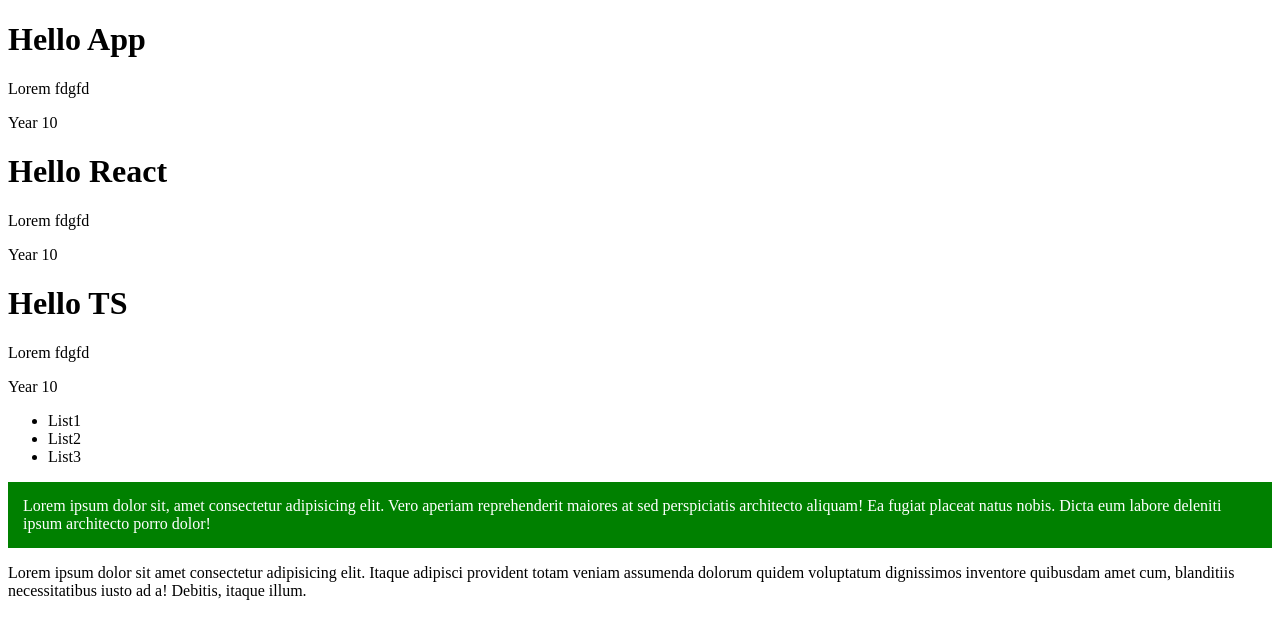
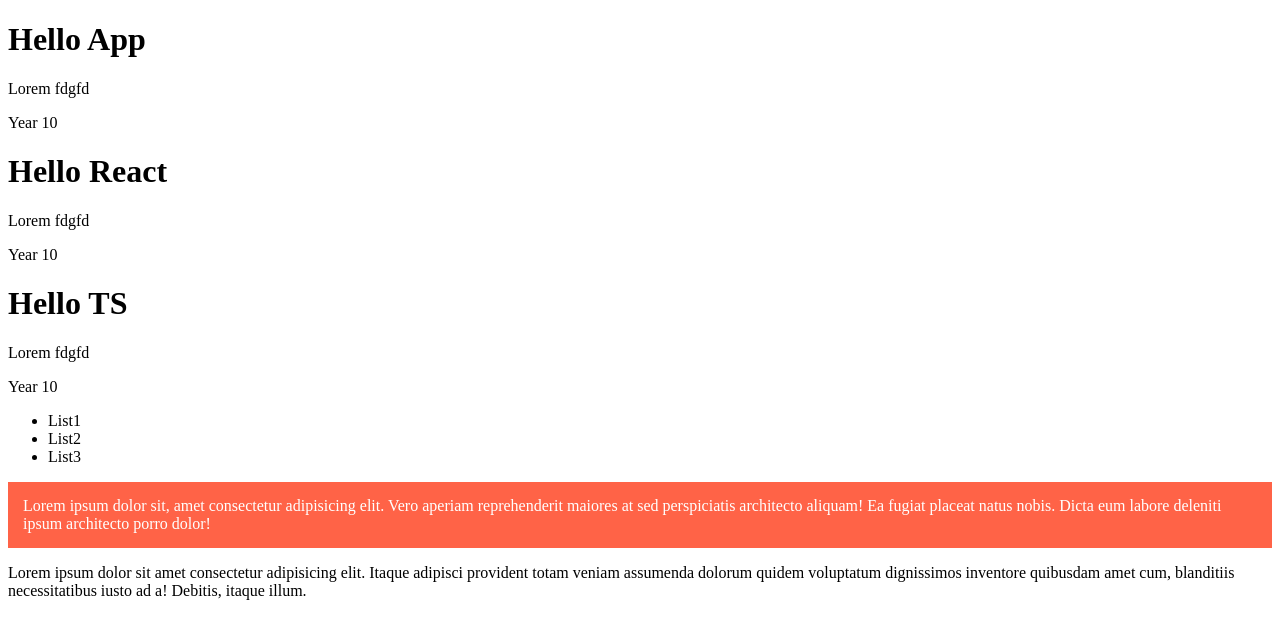
Before and after one commit to MaksAntoshkin/react-22-10, a React (Create React App) app: page / in a window 1280 px wide. Shown: the top 636 px of the page. Built offline with nearby package versions, Linux system fonts and the light colour scheme.

Commit message:
syle-data

```diff
--- a/src/List.tsx
+++ b/src/List.tsx
@@ -1,5 +1,6 @@
 type Props = {}
 const List = (props: Props) => {
+    let data = false
     return (
         <>
             <ul>
@@ -10,7 +11,7 @@ const List = (props: Props) => {
             <p
                 style={{
                     color: 'white',
-                    backgroundColor: 'green',
+                    backgroundColor: data ? 'purple' : 'tomato',
                     padding: '15px',
                 }}
             >
```
